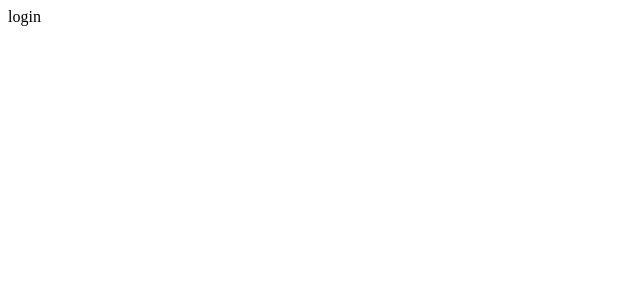
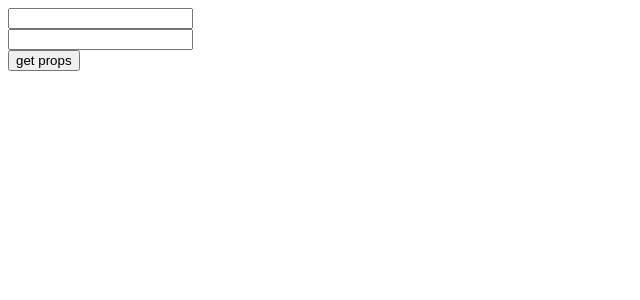
Before and after one commit to saynschuman/btc_new, a React (Create React App) app: page / in a window 1280 px wide. Shown: the top 300 px of the page, without its empty margins (0-640 px from the left). Built offline with nearby package versions, Linux system fonts and the light colour scheme.

Commit message:
redux form added

```diff
--- a/src/components/pages/investor/login/index.js
+++ b/src/components/pages/investor/login/index.js
@@ -1,8 +1,45 @@
-import React from "react"
-import { investorLogin } from "../../../../helpers/login"
+import React, { Component } from "react"
+// import { investorLogin } from "../../../../helpers/login"
+import { connect } from "react-redux"
+import { reduxForm, formValueSelector, Field } from "redux-form"
+import checkValues from '../../../../helpers/checkValues'
 
-const Index = () => {
-  return <div onClick={() => investorLogin()}>login</div>
+class Index extends Component {
+  getProps = () => {
+    const values = {
+      email: this.props.email,
+      password: this.props.password
+    }
+    console.log(checkValues(values, null))
+  }
+
+  render() {
+    return (
+      <div>
+        <div>
+          <Field name={"email"} component={"input"} />
+        </div>
+        <div>
+          <Field name={"password"} component={"input"} />
+          <div>
+            <button onClick={this.getProps}>get props</button>
+          </div>
+        </div>
+      </div>
+    )
+  }
 }
 
-export default Index
+const mapStateToProps = state => {
+  const selector = formValueSelector("login")
+  const email = selector(state, "email")
+  const password = selector(state, "password")
+  return {
+    email,
+    password
+  }
+}
+
+export default reduxForm({
+  form: "login"
+})(connect(mapStateToProps)(Index))
--- /dev/null
+++ b/src/helpers/checkValues/index.js
@@ -0,0 +1,5 @@
+export default (values, changeOn) => {
+    return JSON.parse(JSON.stringify(values, (k, v) => {
+        if (v === undefined) { return changeOn; } return v;
+    }));
+}
--- a/src/store/index.js
+++ b/src/store/index.js
@@ -1,9 +1,10 @@
-import { createStore, applyMiddleware } from "redux";
-import { composeWithDevTools } from "redux-devtools-extension/developmentOnly";
-import thunk from "redux-thunk";
+import { createStore, applyMiddleware } from "redux"
+import { composeWithDevTools } from "redux-devtools-extension/developmentOnly"
+import thunk from "redux-thunk"
+import reducer from './reducer'
 
-const enhancer = composeWithDevTools(applyMiddleware(thunk));
+const enhancer = composeWithDevTools(applyMiddleware(thunk))
 
-const store = createStore(() => 0, {}, enhancer);
+const store = createStore(reducer, {}, enhancer)
 
-export default store;
+export default store
--- /dev/null
+++ b/src/store/reducer/index.js
@@ -0,0 +1,6 @@
+import { combineReducers } from "redux"
+import { reducer as form } from "redux-form"
+
+export default combineReducers({
+  form
+})
```
